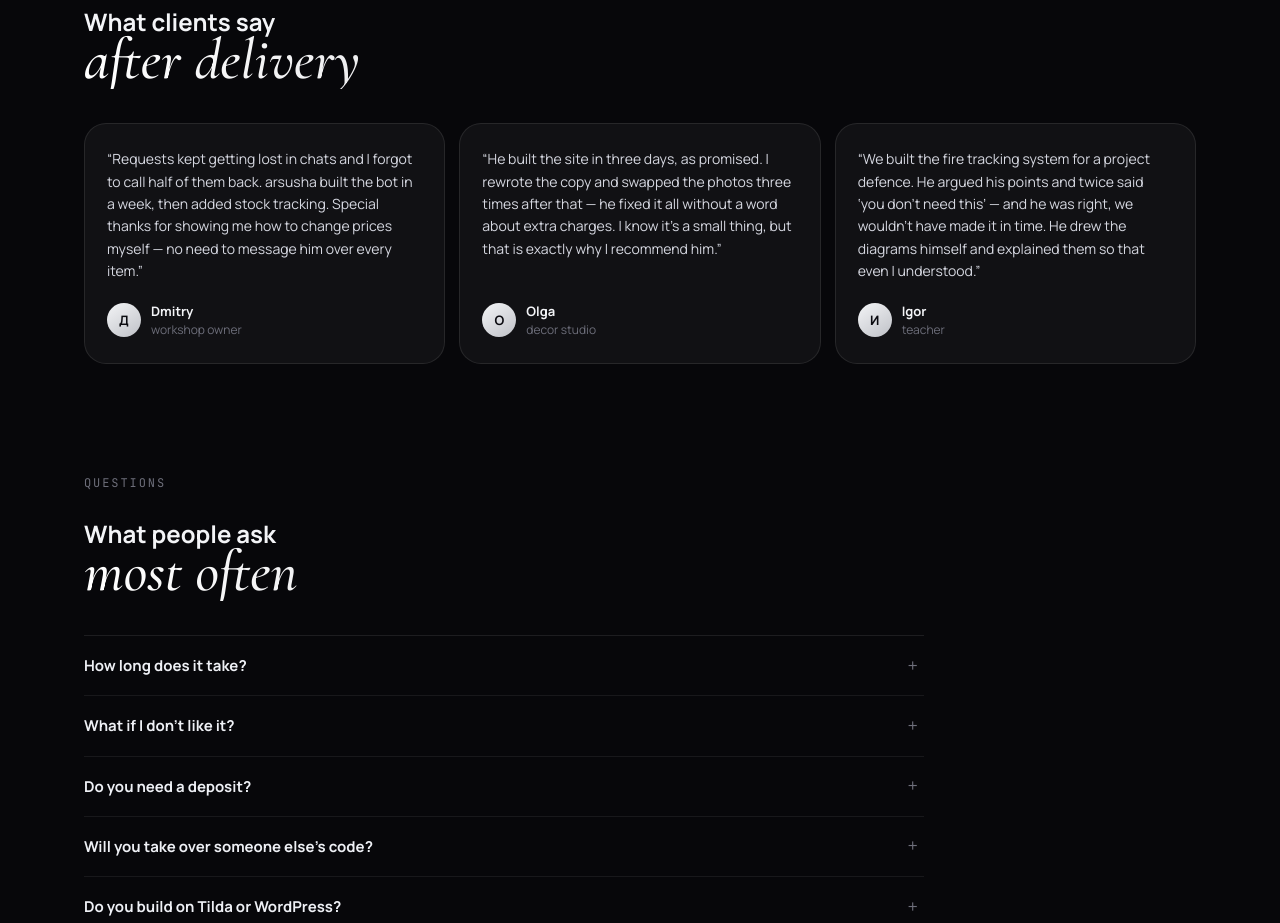
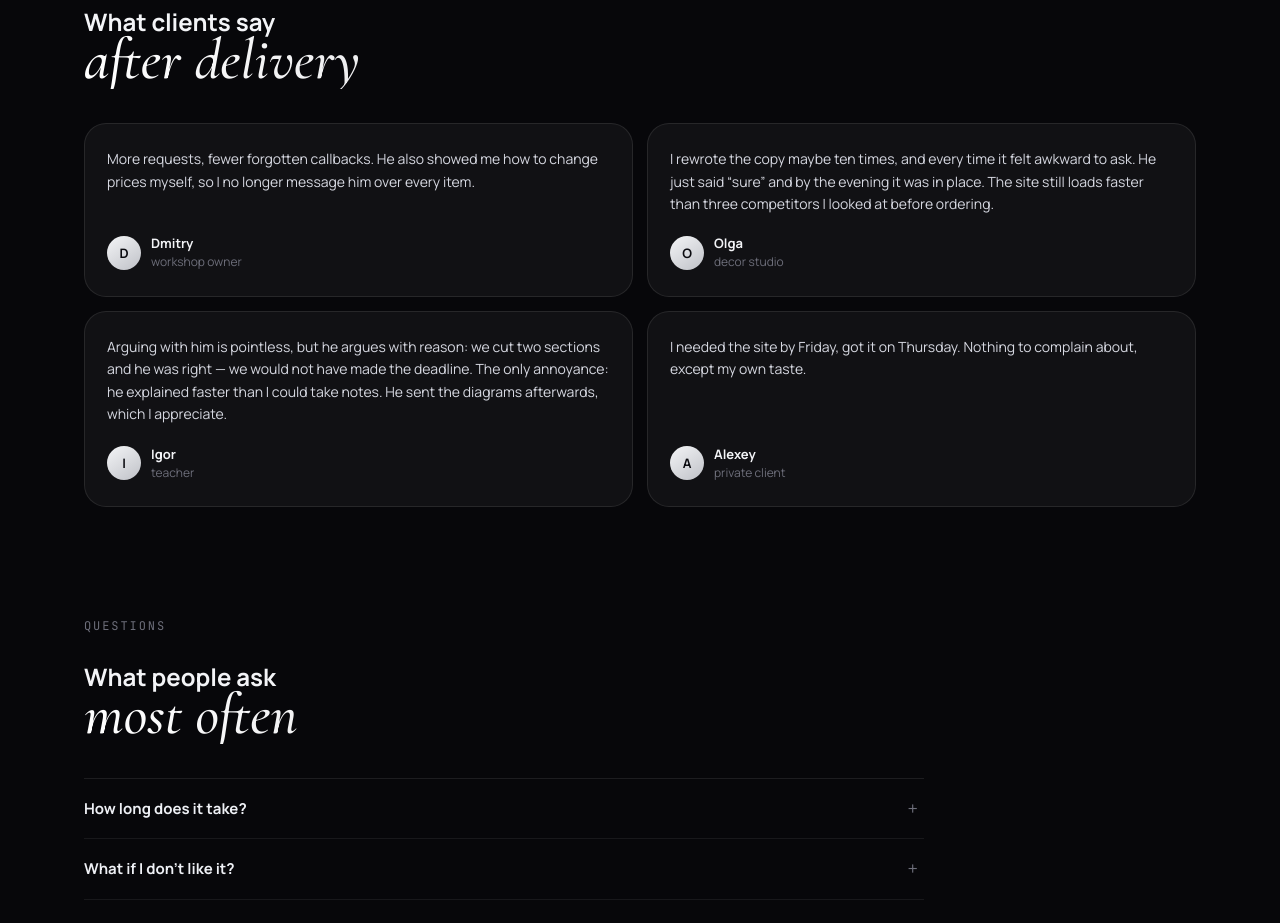
Before and after one commit to ARGAMEPRO/portfolio, a plain HTML site: page en/index.html in a window 1280 px wide. Shown: the part 4219-5142 px from the top of the page. Drawn offline with nearby package versions, Linux system fonts and the light colour scheme.

Commit message:
Отзывы в четырёх разных голосах

```diff
--- a/css/style.css
+++ b/css/style.css
@@ -357,7 +357,7 @@ h2 .hand{margin-top:-9px}
 .price-note{margin-top:18px;font-size:13px;color:var(--dim);max-width:72ch}
 
 /* ---------- reviews ---------- */
-.reviews-grid{display:grid;grid-template-columns:repeat(3,1fr);gap:14px}
+.reviews-grid{display:grid;grid-template-columns:repeat(2,1fr);gap:14px;align-items:stretch}
 .review{
   padding:24px 22px;border:1px solid var(--line);border-radius:var(--radius);
   background:var(--panel);display:flex;flex-direction:column;justify-content:space-between;gap:18px;
--- a/en/index.html
+++ b/en/index.html
@@ -288,30 +288,37 @@
     </div>
     <div class="reviews-grid">
       <article class="review reveal">
-        <p>“Requests kept getting lost in chats and I forgot to call half of them back. arsusha built
-          the bot in a week, then added stock tracking. Special thanks for showing me how to change
-          prices myself — no need to message him over every item.”</p>
+        <p>More requests, fewer forgotten callbacks. He also showed me how to change prices
+          myself, so I no longer message him over every item.</p>
         <div class="review-author">
-          <span class="review-avatar">Д</span>
+          <span class="review-avatar">D</span>
           <div><b>Dmitry</b><span>workshop owner</span></div>
         </div>
       </article>
       <article class="review reveal">
-        <p>“He built the site in three days, as promised. I rewrote the copy and swapped the photos three
-          times after that — he fixed it all without a word about extra charges. I know it's a small
-          thing, but that is exactly why I recommend him.”</p>
+        <p>I rewrote the copy maybe ten times, and every time it felt awkward to ask. He just said
+          “sure” and by the evening it was in place. The site still loads faster than three
+          competitors I looked at before ordering.</p>
         <div class="review-author">
-          <span class="review-avatar">О</span>
+          <span class="review-avatar">O</span>
           <div><b>Olga</b><span>decor studio</span></div>
         </div>
       </article>
       <article class="review reveal">
-        <p>“We built the fire tracking system for a project defence. He argued his points and twice said
-          ‘you don't need this’ — and he was right, we wouldn't have made it in time. He drew the
-          diagrams himself and explained them so that even I understood.”</p>
+        <p>Arguing with him is pointless, but he argues with reason: we cut two sections and he was
+          right — we would not have made the deadline. The only annoyance: he explained faster
+          than I could take notes. He sent the diagrams afterwards, which I appreciate.</p>
         <div class="review-author">
-          <span class="review-avatar">И</span>
+          <span class="review-avatar">I</span>
           <div><b>Igor</b><span>teacher</span></div>
+        </div>
+      </article>
+      <article class="review reveal">
+        <p>I needed the site by Friday, got it on Thursday. Nothing to complain about, except
+          my own taste.</p>
+        <div class="review-author">
+          <span class="review-avatar">A</span>
+          <div><b>Alexey</b><span>private client</span></div>
         </div>
       </article>
     </div>
```
Also changed, not shown: index.html (+16 -9 lines).
